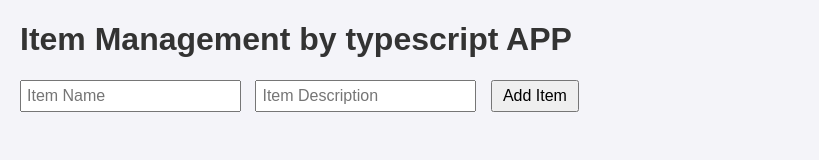
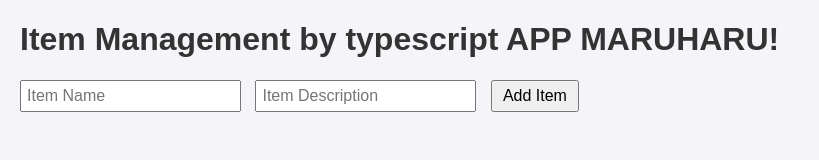
Before and after one commit to proudit/typescript-sample-app, a website: page src/public/index.html in a window 1280 px wide. Shown: the whole page, without its empty margins (0-819 px from the left). Drawn offline with Linux system fonts and the light colour scheme; no server answers.

Commit message:
MARUHARU!を追加

```diff
--- a/src/public/index.html
+++ b/src/public/index.html
@@ -7,7 +7,7 @@
     <link rel="stylesheet" href="style.css" />
   </head>
   <body>
-    <h1>Item Management by typescript APP <APPlet</APPlet> </h1>
+    <h1>Item Management by typescript APP MARUHARU! <APPlet</APPlet> </h1>
     <form id="addItemForm">
       <input type="text" id="itemName" placeholder="Item Name" required />
       <input
```
